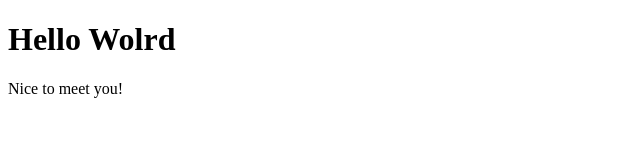
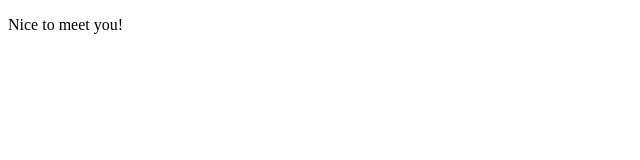
Before and after one commit to gaougumeisha/takayalecture0607, a plain HTML site: page index.html in a window 1280 px wide. Shown: the whole page, without its empty margins (0-640 px from the left). Drawn offline with Linux system fonts and the light colour scheme.

Commit message:
nandemoiiyo

```diff
--- a/index.html
+++ b/index.html
@@ -7,7 +7,8 @@
     <title>Git's</title>
 </head>
 <body>
-    <h1>Hello Wolrd</h1>
+
     <p>Nice to meet you!</p>
+
 </body>
 </html>
```
